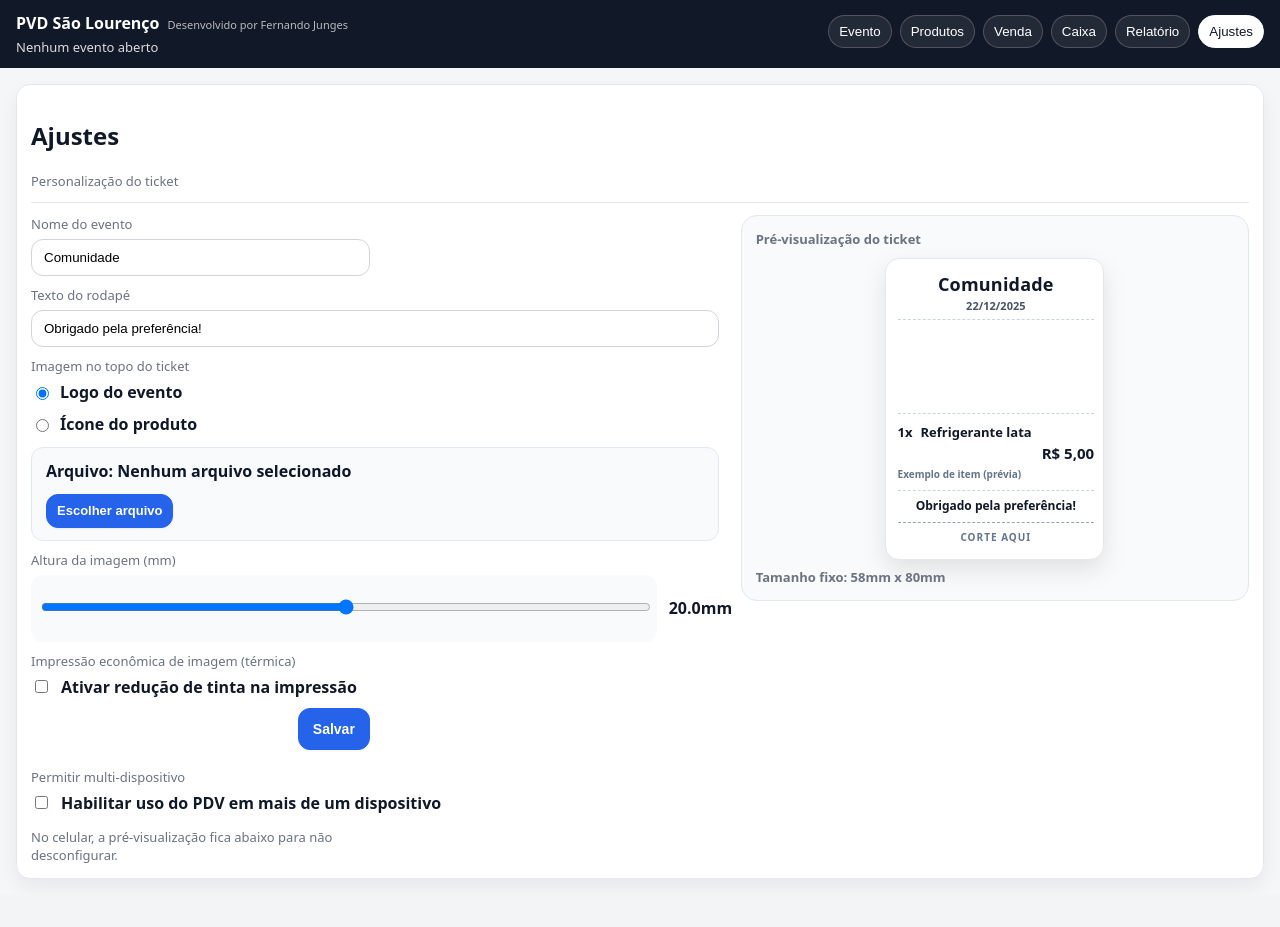
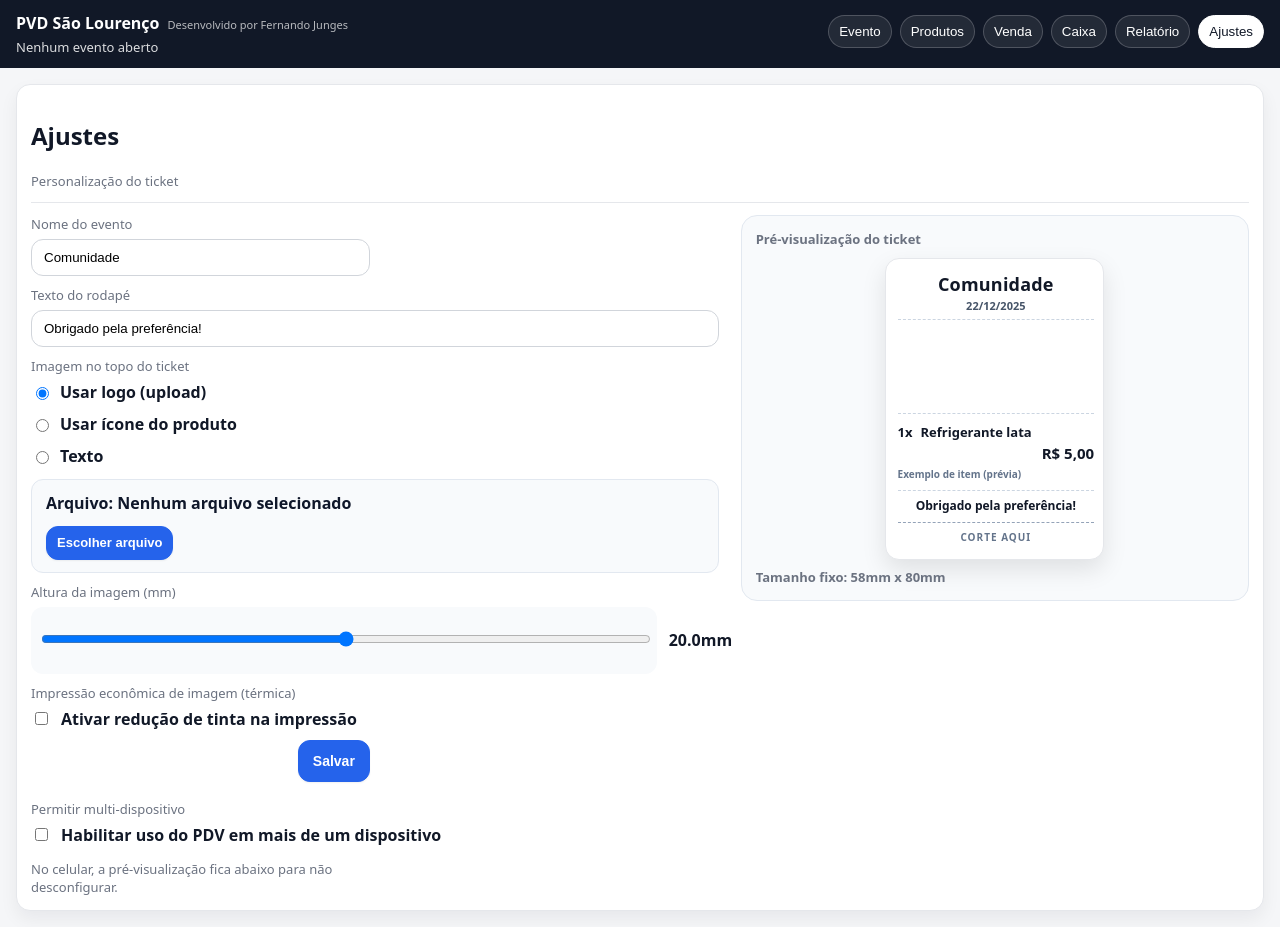
Before and after one commit to nandojunges/PDV, a React (Vite) app in the folder pvd-comunidade/: page / in a window 1280 px wide. Both pictures are taken after a click on the button "Ajustes". Before the commit the page ends 895 px from the top, so only its background shows below. Built offline with nearby package versions, Linux system fonts and the light colour scheme.

Commit message:
Add text mode to ticket header preview

```diff
--- a/pvd-comunidade/src/pages/Ajustes.jsx
+++ b/pvd-comunidade/src/pages/Ajustes.jsx
@@ -45,10 +45,13 @@ export default function Ajustes({
       next.logoImgMm = 20;
     }
     if (!ajustes?.ticketImagemModo) {
-      next.ticketImagemModo = "logo";
+      next.ticketImagemModo = "produto";
     }
     if (typeof ajustes?.impressaoEcoImagem !== "boolean") {
       next.impressaoEcoImagem = false;
+    }
+    if (typeof ajustes?.ticketTopoTextoBold !== "boolean") {
+      next.ticketTopoTextoBold = false;
     }
     if (Object.keys(next).length > 0) {
       setAjustes((p) => ({ ...(p || {}), ...next }));
@@ -57,6 +60,7 @@ export default function Ajustes({
     ajustes?.logoImgMm,
     ajustes?.ticketImagemModo,
     ajustes?.impressaoEcoImagem,
+    ajustes?.ticketTopoTextoBold,
     setAjustes,
   ]);
 
@@ -66,7 +70,9 @@ export default function Ajustes({
       nomeOrganizacao: nomeOrg,
       textoRodape: rodape,
       logoImgMm: logoAlturaMm,
-      ticketImagemModo: ajustes?.ticketImagemModo || "logo",
+      ticketImagemModo: ajustes?.ticketImagemModo || "produto",
+      ticketTopoTexto: (ajustes?.ticketTopoTexto || "").toUpperCase(),
+      ticketTopoTextoBold: Boolean(ajustes?.ticketTopoTextoBold),
       impressaoEcoImagem: Boolean(ajustes?.impressaoEcoImagem),
     }));
     if (hasEventoAberto && typeof onSalvar === "function") {
@@ -89,6 +95,20 @@ export default function Ajustes({
       valor: 5,
     };
   }, [nomeOrg, rodape, ajustes?.logoDataUrl, logoAlturaMm]);
+
+  const textoTopoTicket = (ajustes?.ticketTopoTexto || "").toUpperCase();
+  const textoTopoTicketBold = Boolean(ajustes?.ticketTopoTextoBold);
+  const TEXT_MAX_LINES = 2;
+  const TEXT_MAX_CHARS_PER_LINE = 22;
+
+  function normalizeTicketTexto(value) {
+    const upper = String(value || "").toUpperCase().replace(/\r/g, "");
+    const lines = upper.split("\n").slice(0, TEXT_MAX_LINES);
+    const trimmedLines = lines.map((line) =>
+      line.slice(0, TEXT_MAX_CHARS_PER_LINE),
+    );
+    return trimmedLines.join("\n");
+  }
 
   const s = {
     // ===== Layout mobile-first =====
@@ -200,6 +220,14 @@ export default function Ajustes({
       width: "auto",
       objectFit: "contain",
     },
+    logoText: {
+      textAlign: "center",
+      whiteSpace: "pre-line",
+      wordBreak: "break-word",
+      lineHeight: 1.1,
+      fontSize: 20,
+      padding: "0 4mm",
+    },
     rangeWrap: {
       flex: 1,
       padding: "10px 8px",
@@ -285,17 +313,36 @@ export default function Ajustes({
   const previewTitulo = `${preview.qtd}x ${preview.produto}`.trim();
   const previewItemFont =
     previewTitulo.length > 24 ? 12 : previewTitulo.length > 18 ? 13 : 14;
-  const modoImagem = /produto|icone|ícone|icon|product/i.test(
-    String(ajustes?.ticketImagemModo || ""),
-  )
+  const rawModoImagem = String(ajustes?.ticketImagemModo || "").toLowerCase();
+  const modoImagem = rawModoImagem
+    ? /texto/i.test(rawModoImagem)
+      ? "texto"
+      : /logo/i.test(rawModoImagem)
+        ? "logo"
+        : /produto|icone|ícone|icon|product/i.test(rawModoImagem)
           ? "produto"
-    : "logo";
+          : "produto"
+    : "produto";
   const previewIconKey = preview.iconKey || "ref_600";
   const previewImgSrc =
     modoImagem === "logo"
       ? preview.logo
-      : ICONS[previewIconKey] || ICONS.ref_600;
+      : modoImagem === "produto"
+        ? ICONS[previewIconKey] || ICONS.ref_600
+        : "";
   const previewImgStyle = s.logoImg;
+  const previewTextoTopo =
+    modoImagem === "texto" ? textoTopoTicket.trim() : "";
+  const previewTextoTopoStyle = {
+    ...s.logoText,
+    fontWeight: textoTopoTicketBold ? 900 : 700,
+    fontFamily: textoTopoTicketBold
+      ? '"Arial Black", "Impact", system-ui, -apple-system, Segoe UI, Roboto, Arial'
+      : "system-ui, -apple-system, Segoe UI, Roboto, Arial",
+    color: previewTextoTopo ? "#0f172a" : "#94a3b8",
+    opacity: previewTextoTopo ? 1 : 0.6,
+    lineHeight: textoTopoTicketBold ? 1.05 : 1.15,
+  };
 
   return (
     <Card title="Ajustes" subtitle="Personalização do ticket">
@@ -357,7 +404,7 @@ export default function Ajustes({
                     }
                     disabled={readOnly}
                   />
-                  Logo do evento
+                  Usar logo (upload)
                 </label>
                 <label style={{ display: "flex", gap: 8, fontWeight: 800 }}>
                   <input
@@ -373,7 +420,23 @@ export default function Ajustes({
                     }
                     disabled={readOnly}
                   />
-                  Ícone do produto
+                  Usar ícone do produto
+                </label>
+                <label style={{ display: "flex", gap: 8, fontWeight: 800 }}>
+                  <input
+                    type="radio"
+                    name="ticketImagemModo"
+                    value="texto"
+                    checked={modoImagem === "texto"}
+                    onChange={() =>
+                      setAjustes((p) => ({
+                        ...(p || {}),
+                        ticketImagemModo: "texto",
+                      }))
+                    }
+                    disabled={readOnly}
+                  />
+                  Texto
                 </label>
               </div>
 
@@ -418,12 +481,63 @@ export default function Ajustes({
                   </div>
                 </>
               ) : (
+                <>
+                  {modoImagem === "produto" ? (
                     <div
                       className="muted"
                       style={{ marginTop: 10, fontWeight: 800 }}
                     >
                       O ticket usará o ícone do produto impresso.
                     </div>
+                  ) : (
+                    <div style={{ marginTop: 10 }}>
+                      <div className="muted" style={{ marginBottom: 6 }}>
+                        Texto do topo do ticket (máx. 2 linhas)
+                      </div>
+                      <div
+                        style={{
+                          display: "flex",
+                          gap: 10,
+                          alignItems: "center",
+                        }}
+                      >
+                        <textarea
+                          className="input"
+                          rows={2}
+                          value={textoTopoTicket}
+                          onChange={(e) =>
+                            setAjustes((p) => ({
+                              ...(p || {}),
+                              ticketTopoTexto: normalizeTicketTexto(
+                                e.target.value,
+                              ),
+                            }))
+                          }
+                          placeholder="Digite aqui (até 2 linhas)"
+                          disabled={readOnly}
+                          style={{ resize: "none", width: "100%" }}
+                        />
+                        <Button
+                          variant={textoTopoTicketBold ? "primary" : "secondary"}
+                          small
+                          onClick={() =>
+                            setAjustes((p) => ({
+                              ...(p || {}),
+                              ticketTopoTextoBold: !p?.ticketTopoTextoBold,
+                            }))
+                          }
+                          disabled={readOnly}
+                        >
+                          Negrito: {textoTopoTicketBold ? "ON" : "OFF"}
+                        </Button>
+                      </div>
+                      <div className="muted" style={{ marginTop: 6 }}>
+                        Limite sugerido: {TEXT_MAX_CHARS_PER_LINE} caracteres por
+                        linha.
+                      </div>
+                    </div>
+                  )}
+                </>
               )}
             </div>
 
@@ -536,6 +650,10 @@ export default function Ajustes({
                 <div style={s.logoBox}>
                   {previewImgSrc ? (
                     <img src={previewImgSrc} alt="logo" style={previewImgStyle} />
+                  ) : modoImagem === "texto" ? (
+                    <div style={previewTextoTopoStyle}>
+                      {previewTextoTopo || "DIGITE O TEXTO"}
+                    </div>
                   ) : null}
                 </div>
                 <div style={s.dash} />
```
Lines whose indentation alone changed are shown as unchanged.
